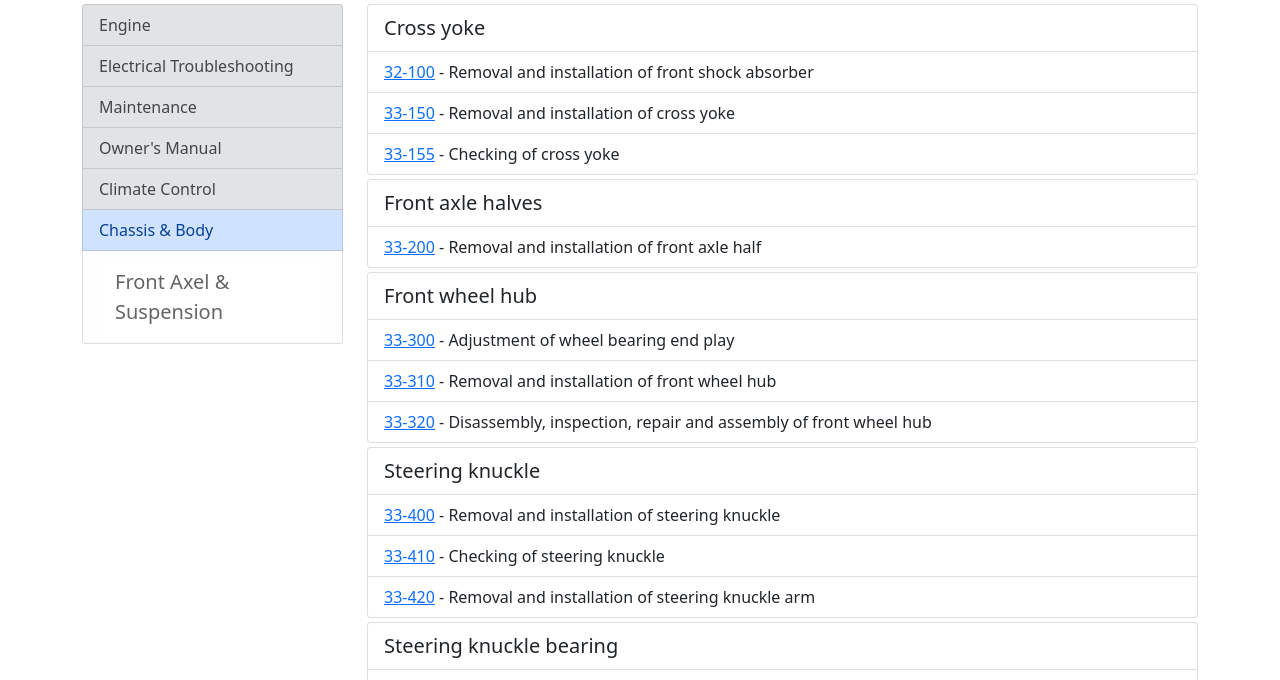
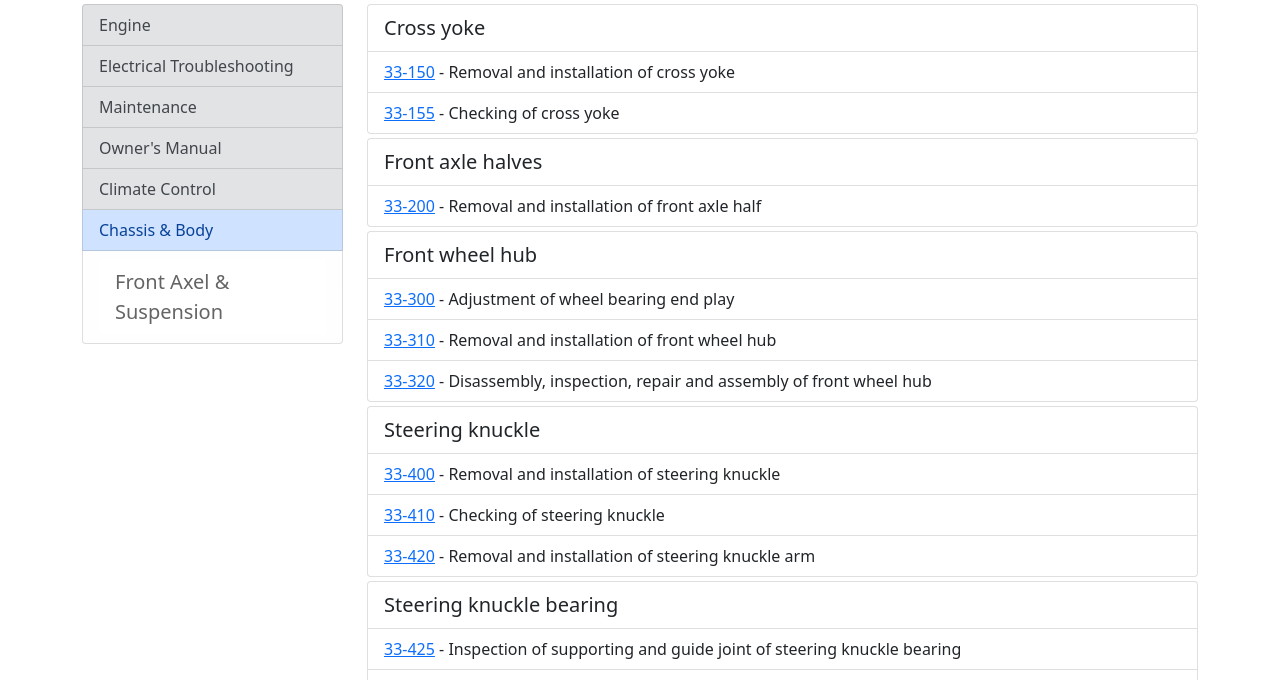
Before and after one commit to W116org/handbook, a Jekyll site: the page built from Chassis/33-FrontSuspension.html, in a window 1280 px wide and 900 px high, cut to the strip 220-900 px from the top of the window. Built offline with Jekyll 4.4.1, drawn with Linux system fonts in a browser that asks for light colours; comment, search, counter and statistics services are not loaded.

Commit message:
Update 33-FrontSuspension.html

```diff
--- a/Chassis/33-FrontSuspension.html
+++ b/Chassis/33-FrontSuspension.html
@@ -23,7 +23,6 @@ lead: "1972-1980: 280S 280SE 300SD 450SE 450SEL"
   <div class="col-xs-12 col-md-9">
     <ul class="list-group mb-1">
       <li class="list-group-item lead">Cross yoke</li>
-      <li class="list-group-item"><a href="{{site.cdpath}}/Chassis/32-100.pdf">32-100</a> - Removal and installation of front shock absorber</li>
       <li class="list-group-item"><a href="{{site.cdpath}}/Chassis/33-150.pdf">33-150</a> - Removal and installation of cross yoke</li>
       <li class="list-group-item"><a href="{{site.cdpath}}/Chassis/33-155.pdf">33-155</a> - Checking of cross yoke</li>
     </ul>
```
